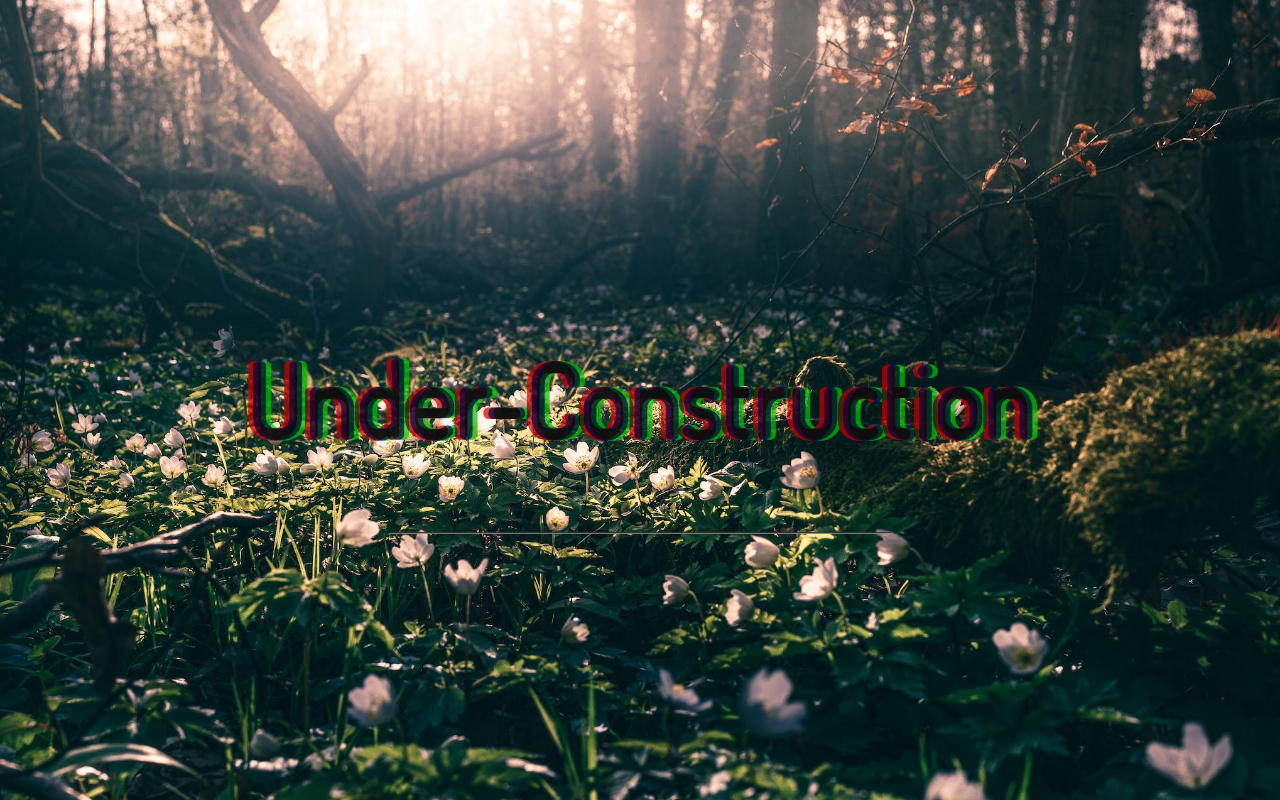
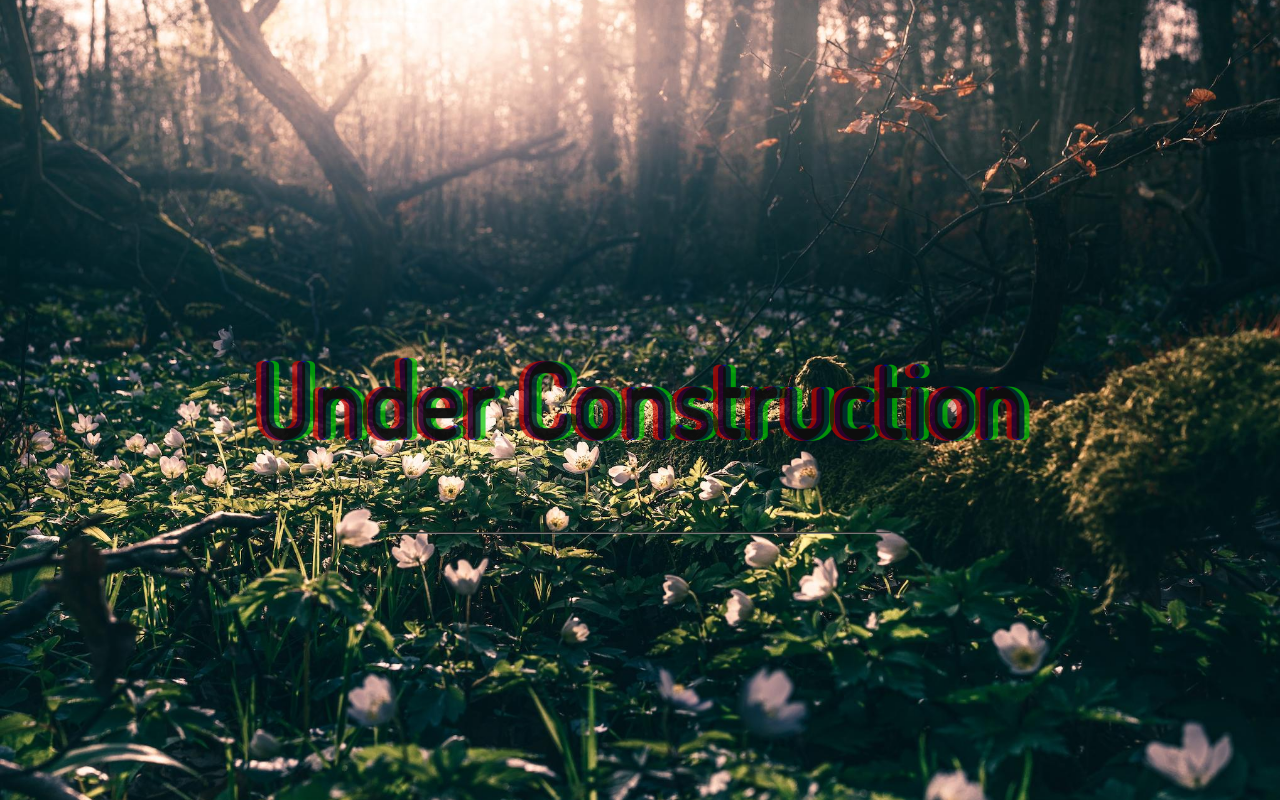
Before and after one commit to shrinivassharma/shrinivassharma.github.io, a plain HTML site: page index.html in a window 1280 px wide. Drawn offline with Linux system fonts and the light colour scheme.

Commit message:
second
removed the -

```diff
--- a/index.html
+++ b/index.html
@@ -11,7 +11,7 @@
     <div class="bgimg opac-ani"> <!-- Background image -->
         <div class="main-box">
             <div class="uc-box">
-                <h1 text="Under-Construction">Under-Construction</h1>
+                <h1 text="Under Construction">Under Construction</h1>
                 <hr class="bor" style="margin:auto;width:40%">
             </div>
         </div>
```
